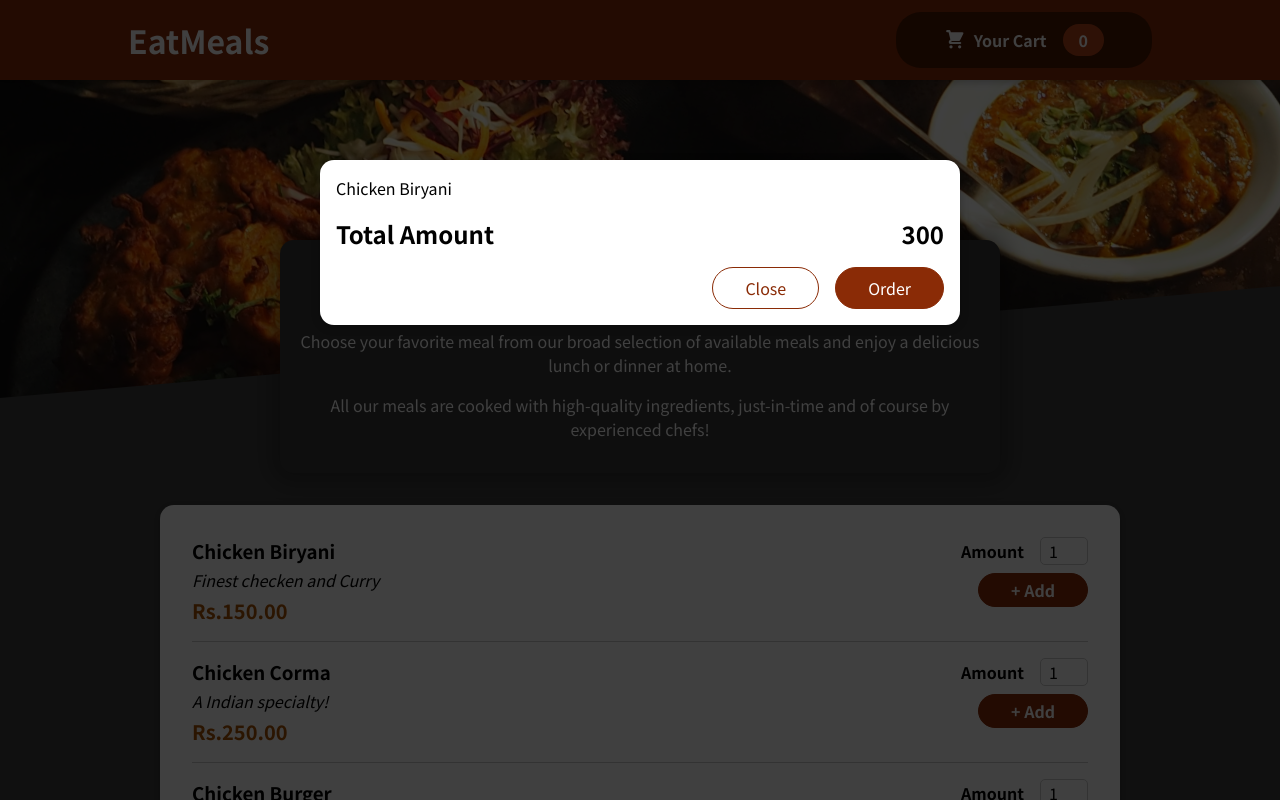
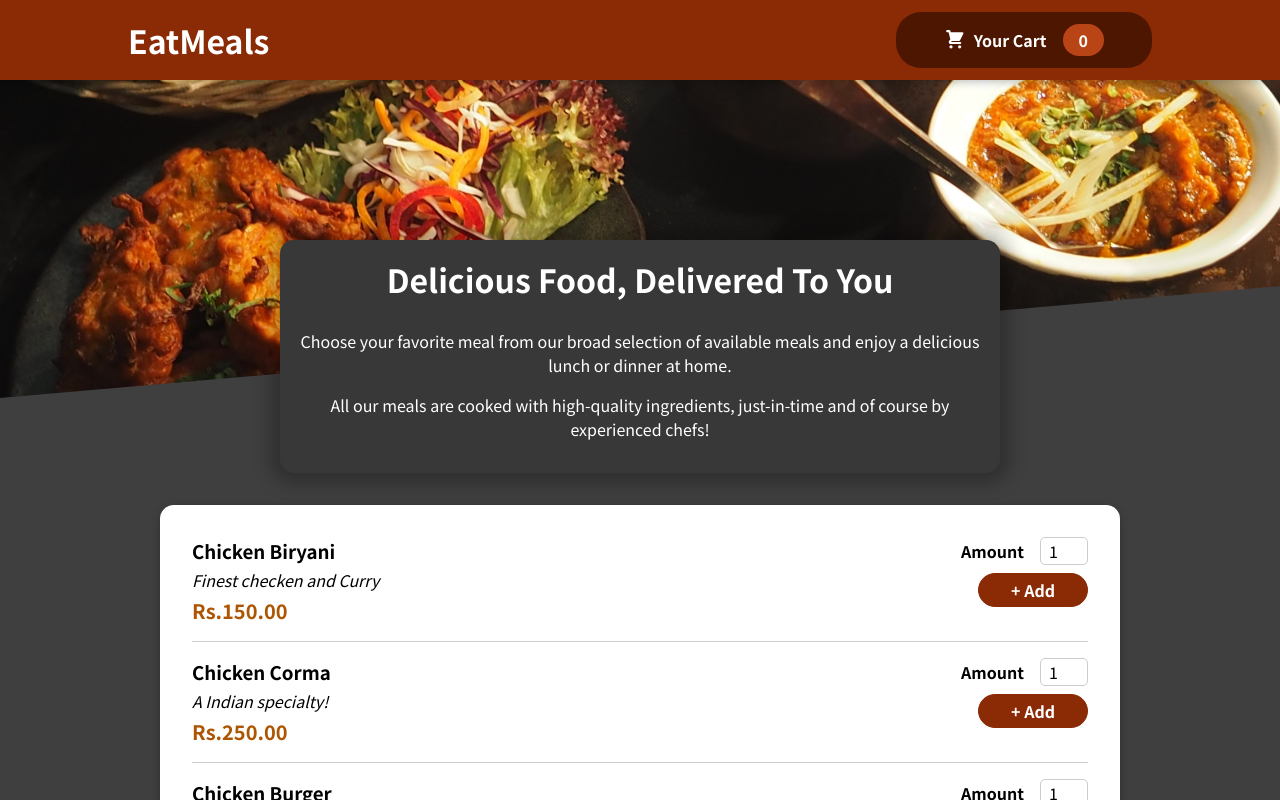
Before and after one commit to Praphul04/Food-Order-App-Sharpener, a React (Create React App) app: page / in a window 1280 px wide. Shown: the top 800 px of the page. Built offline with nearby package versions, Linux system fonts and the light colour scheme.

Commit message:
first commit

```diff
--- a/src/App.js
+++ b/src/App.js
@@ -1,13 +1,23 @@
-import React, {Fragment} from "react";
+import React, {Fragment, useState} from "react";
 import Header from "./components/Layout/Header";
 import Meals from "./components/Meals/Meals";
 import Cart from "./components/Cart/Cart";
 
 function App() {
+  const [cartIsShown, setCartIsShown] = useState(false);
+
+  const showCartHandler = () => {
+    setCartIsShown(true);
+  };
+
+  const hideCartHandler = () => {
+    setCartIsShown(false);
+  };
+
   return (
     <Fragment>
-      <Cart />
-      <Header/>
+      {cartIsShown && <Cart onClose={hideCartHandler} />}
+      <Header  onShowCart={showCartHandler}/>
       <main>
         <Meals />
       </main>
--- a/src/components/Cart/Cart.js
+++ b/src/components/Cart/Cart.js
@@ -10,14 +10,14 @@
   );
 
   return (
-    <Modal>
+    <Modal  onClick={props.onClose}>
       {cartItems}
       <div className={classes.total}>
         <span>Total Amount</span>
         <span>300</span>
       </div>
       <div className={classes.actions}>
-        <button className={classes['button--alt']}>Close</button>
+        <button className={classes['button--alt']}  onClick={props.onClose}>Close</button>
         <button className={classes.button}>Order</button>
       </div>
     </Modal>
--- a/src/components/Layout/Header.js
+++ b/src/components/Layout/Header.js
@@ -7,7 +7,7 @@
         <Fragment>
             <header className={classes.header}>
                 <h1>EatMeals</h1>
-                <HeaderCartButton />
+                <HeaderCartButton onClick={props.onShowCart}/>
             </header>
             <div className={classes['main-image']}>
                 <img src={mealsImage} alt='A table of full of delicious food' />
--- a/src/components/Layout/HeaderCartButton.js
+++ b/src/components/Layout/HeaderCartButton.js
@@ -3,7 +3,7 @@
 
 const HeaderCartButton = (props) => {
     return (
-        <button className={classes.button}>
+        <button className={classes.button}  onClick={props.onClick}>
             <span className={classes.icon}>
                 <CartIcon />
             </span>
--- a/src/components/UI/Modal.js
+++ b/src/components/UI/Modal.js
@@ -4,12 +4,12 @@
 import classes from './Modal.module.css';
 
 const Backdrop = (props) => {
-  return <div className={classes.backdrop} />;
+  return <div className={classes.backdrop}  onClick={props.onClose} />;
 };
 
 const ModalOverlay = (props) => {
   return (
-    <div className={classes.modal}>
+    <div className={classes.modal} >
       <div className={classes.content}>{props.children}</div>
     </div>
   );
@@ -20,7 +20,7 @@
 const Modal = (props) => {
   return (
     <Fragment>
-      {ReactDOM.createPortal(<Backdrop />, portalElement)}
+      {ReactDOM.createPortal(<Backdrop onClick={props.onClose}/>, portalElement)}
       {ReactDOM.createPortal(
         <ModalOverlay>{props.children}</ModalOverlay>,
         portalElement
```
